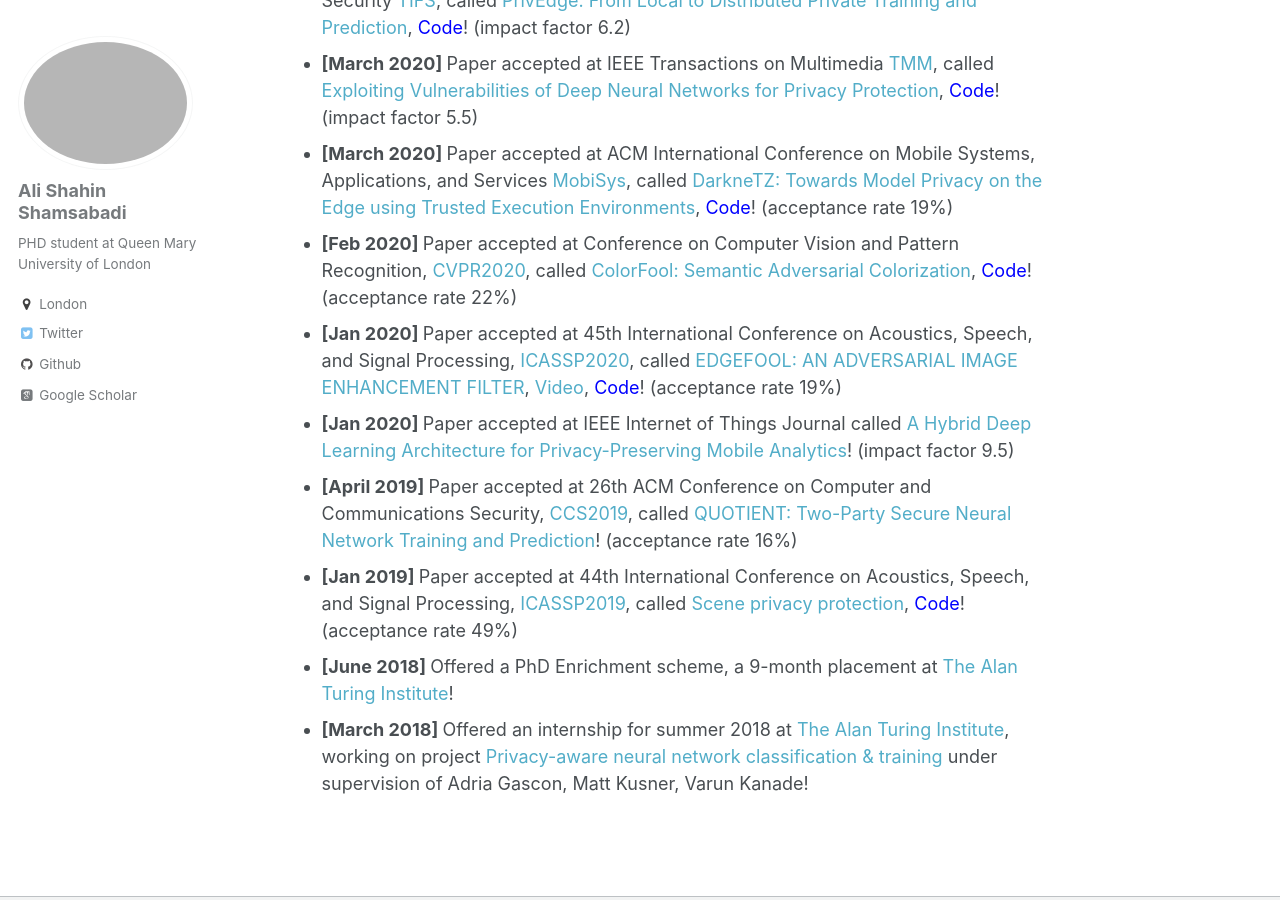
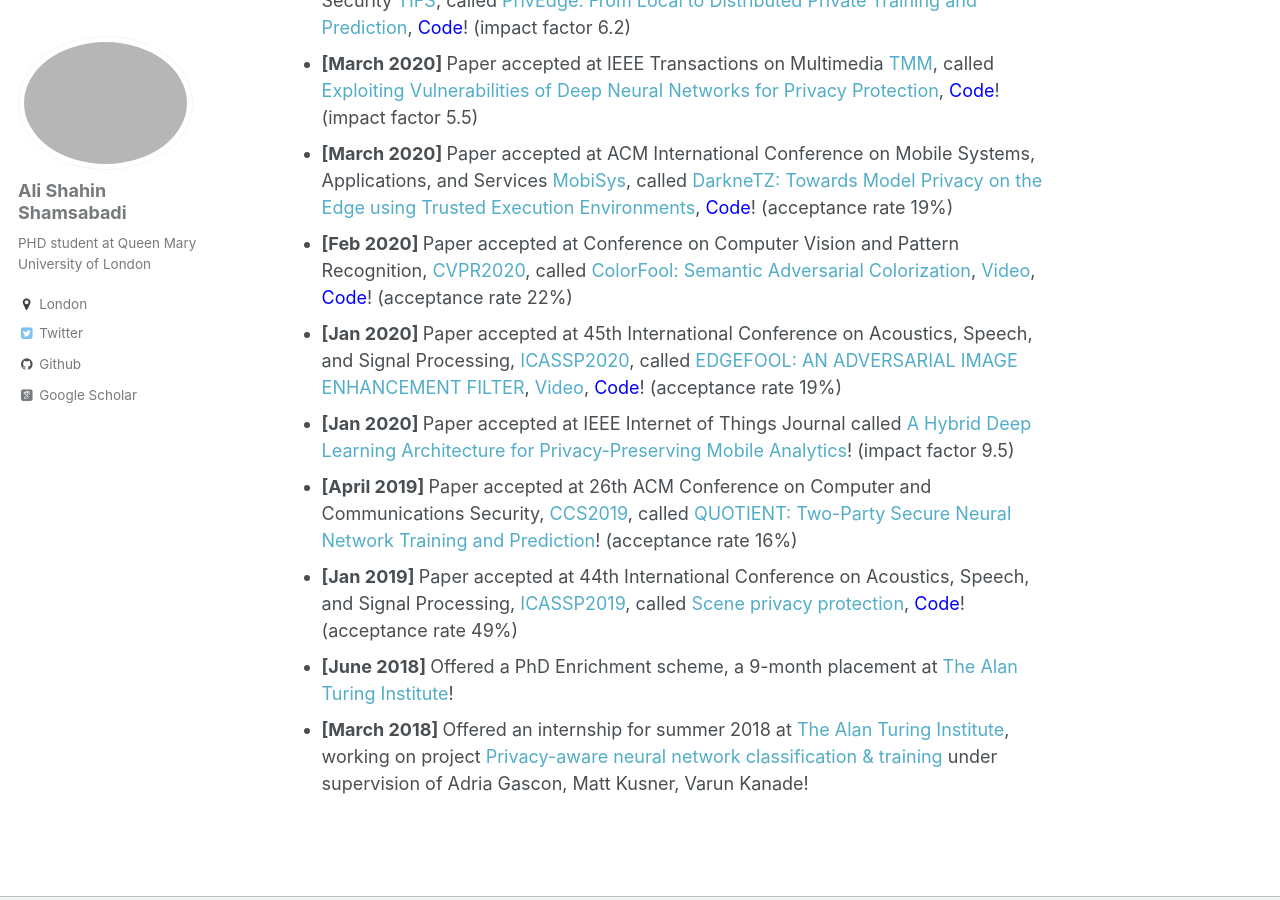
Before and after one commit to AliShahin/AliShahin.github.io, a Jekyll site: the page built from _pages/about.md, in a window 1280 px wide and 900 px high, scrolled down 875 px. Built offline with Jekyll 4.4.1, drawn with Linux system fonts in a browser that asks for light colours; some web fonts are replaced.

Commit message:
Update about.md

```diff
--- a/_pages/about.md
+++ b/_pages/about.md
@@ -20,7 +20,7 @@ I love to explore the intersection of Machine Learning, Privacy and Image Proces
 - <b> [March 2020] </b> Paper accepted at IEEE Transactions on Information Forensics and Security [TIFS](https://ieeexplore.ieee.org/xpl/RecentIssue.jsp?punumber=10206), called [PrivEdge: From Local to Distributed Private Training and Prediction](https://arxiv.org/pdf/2004.05574.pdf), [<font color="blue">Code</font>](https://github.com/smartcameras/PrivEdge)! (impact factor 6.2)
 - <b> [March 2020] </b> Paper accepted at IEEE Transactions on Multimedia [TMM](https://ieeexplore.ieee.org/xpl/RecentIssue.jsp?punumber=6046), called [Exploiting Vulnerabilities of Deep Neural Networks for Privacy Protection](https://arxiv.org/pdf/2007.09766.pdf), [<font color="blue">Code</font>](https://github.com/smartcameras/RP-FGSM)! (impact factor 5.5)
 - <b> [March 2020] </b> Paper accepted at ACM International Conference on Mobile Systems, Applications, and Services [MobiSys](https://www.sigmobile.org/mobisys/2020/), called [DarkneTZ: Towards Model Privacy on the Edge using Trusted Execution Environments](https://arxiv.org/pdf/2004.05703.pdf), [<font color="blue">Code</font>](https://github.com/mofanv/darknetz)! (acceptance rate 19%)
-- <b> [Feb 2020] </b> Paper accepted at Conference on Computer Vision and Pattern Recognition, [CVPR2020](http://cvpr2020.thecvf.com), called [ColorFool: Semantic Adversarial Colorization](https://arxiv.org/pdf/1911.10891.pdf), [<font color="blue">Code</font>](https://github.com/smartcameras/ColorFool)! (acceptance rate 22%)
+- <b> [Feb 2020] </b> Paper accepted at Conference on Computer Vision and Pattern Recognition, [CVPR2020](http://cvpr2020.thecvf.com), called [ColorFool: Semantic Adversarial Colorization](https://arxiv.org/pdf/1911.10891.pdf), [Video](https://www.youtube.com/watch?v=fGw1ZiqOrWo), [<font color="blue">Code</font>](https://github.com/smartcameras/ColorFool)! (acceptance rate 22%)
 - <b> [Jan 2020] </b> Paper accepted at 45th International Conference on Acoustics, Speech, and Signal Processing, [ICASSP2020](https://2020.ieeeicassp.org), called [EDGEFOOL: AN ADVERSARIAL IMAGE ENHANCEMENT FILTER](https://arxiv.org/pdf/1910.12227.pdf), [Video](https://www.youtube.com/watch?time_continue=16&v=jzoo5USTUSs&feature=emb_logo), [<font color="blue">Code</font>](https://github.com/smartcameras/EdgeFool)! (acceptance rate 19%)
 - <b> [Jan 2020] </b> Paper accepted at IEEE Internet of Things Journal called [A Hybrid Deep Learning Architecture for Privacy-Preserving Mobile Analytics](https://arxiv.org/pdf/1703.02952.pdf)! (impact factor 9.5)
 - <b> [April 2019] </b> Paper accepted at 26th ACM Conference on Computer and Communications Security, [CCS2019](https://sigsac.org/ccs/CCS2019/), called [QUOTIENT: Two-Party Secure Neural Network Training and Prediction](https://arxiv.org/pdf/1907.03372.pdf)! (acceptance rate 16%)
```
